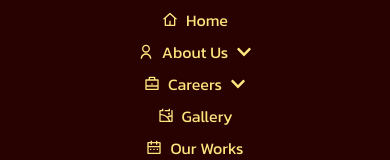
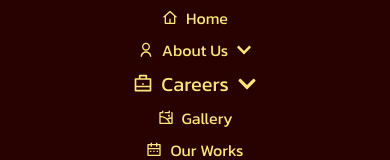
Before and after one commit to arun-j0/Maati-16, a React (Vite) app: page / in a window 390 px wide. Both pictures are taken after a click on the button 362 px from the left and 84 px from the top of the page. Shown: the part 314-474 px from the top of the page. Built offline with nearby package versions, Linux system fonts and the light colour scheme.

Commit message:
NavBar.jsx

```diff
--- a/src/components/NavBar.jsx
+++ b/src/components/NavBar.jsx
@@ -55,14 +55,14 @@ const Navbar = () => {
                                             </a>
                                             <div className="absolute left-0 w-48 py-2 mt-2 transition-opacity duration-300 bg-[#280101] rounded-md shadow-lg opacity-0 top-full group-hover:opacity-100 border-[#fee57e] border-2">
 
-                                                    <a href="#" className="block px-4 py-2 text-gray-300 hover:text-white" onClick={toggleFAQs}>Personal Details</a>
+                                                <a href="#" className="block px-4 py-2 text-gray-300 hover:text-white" onClick={togglePersonalDetails}>Personal Details</a>
                                                 <a href="#" className="block px-4 py-2 text-gray-300 hover:text-white">Core Members</a>
                                                 <a href="#" className="block px-4 py-2 text-2xl text-left text-gray-300 hover:text-white">Our Motto and Objective</a>
                                                 <a href="#" className="block px-4 py-2 text-gray-300 hover:text-white" onClick={toggleFAQs}>FAQs and Policies</a>
                                             </div>
                                         </li>
                                         <li className="relative group">
-                                            <a href="#" className="flex items-center space-x-2 text-[#fee57e] hover:text-gray-300">
+                                            <a href="#" className="flex items-center text-xl space-x-2 text-[#fee57e] hover:text-gray-300">
                                                 <RiBriefcaseLine /> <span>Careers</span> <FaChevronDown className="ml-1" />
                                             </a>
                                             <div className="absolute left-0 w-48 py-2 mt-2 transition-opacity duration-300 bg-[#280101] rounded-md shadow-lg opacity-0 top-full group-hover:opacity-100 border-[#fee57e] border-2">
@@ -107,10 +107,9 @@ const Navbar = () => {
                                     <RiUserLine /> <span>About Us</span> <FaChevronDown className="ml-1" />
                                 </a>
                                 <div className="absolute left-0 w-48 py-2 mt-2 transition-opacity duration-300 bg-[#280101] rounded-md shadow-lg opacity-0 top-full group-hover:opacity-100 border-[#fee57e] border-2">
-                                    <a href="#" className="block px-4 py-2 text-gray-300 hover:text-white" onClick={toggleFAQs}>Personal Details</a>
+                                    <a href="#" className="block px-4 py-2 text-gray-300 hover:text-white" onClick={togglePersonalDetails}>Personal Details</a>
                                     <a href="#" className="block px-4 py-2 text-gray-300 hover:text-white">Core Members</a>
                                     <a href="#" className="block px-4 py-2 text-gray-300 hover:text-white">Our Motto and Objective</a>
-
                                     <a href="#" className="block px-4 py-2 text-gray-300 hover:text-white" onClick={toggleFAQs}>FAQs and Policies</a>
                                 </div>
                             </li>
```
